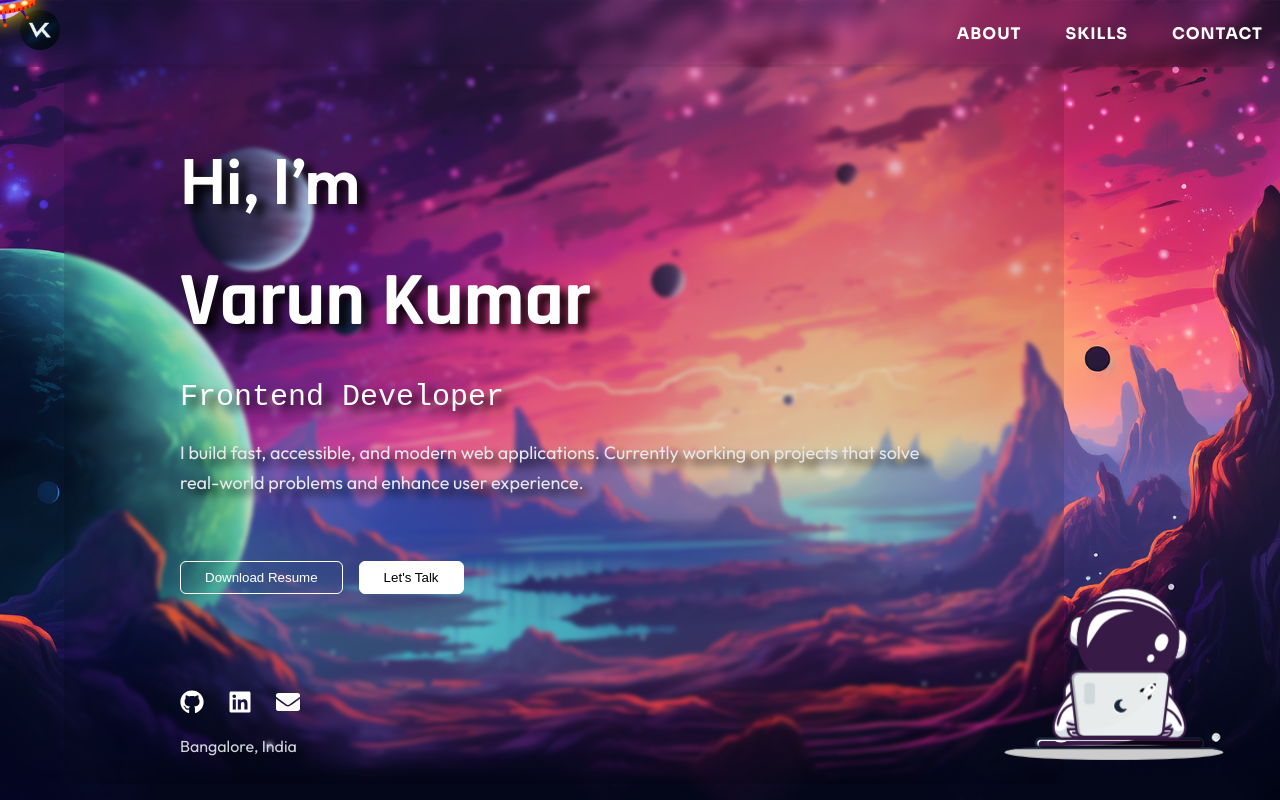
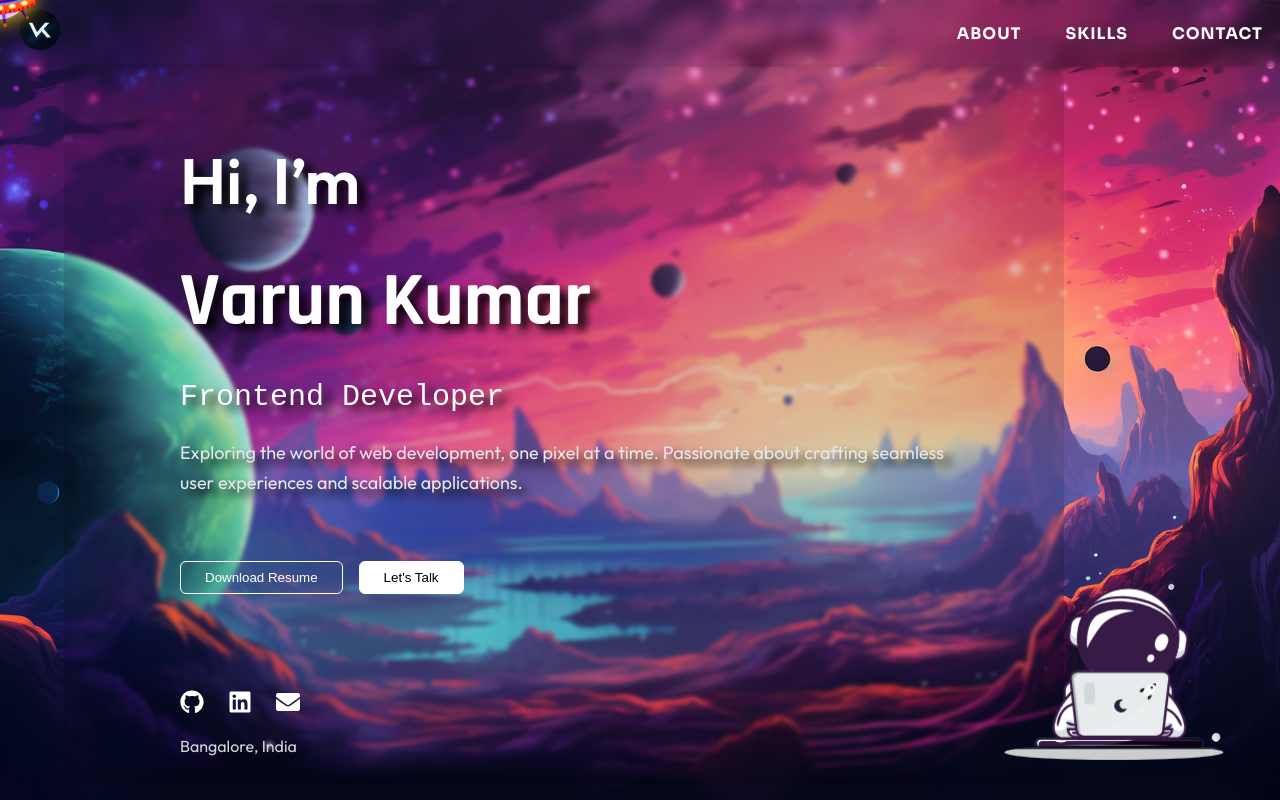
Before and after one commit to VarunYenni/varunkumar-yenni-portfolio, a React (Vite) app: page / in a window 1280 px wide. Shown: the top 800 px of the page. Built offline with nearby package versions, Linux system fonts and the light colour scheme.

Commit message:
refactor(content): update desc

```diff
--- a/src/App.jsx
+++ b/src/App.jsx
@@ -11,7 +11,7 @@ import Journey from "./components/Journey.jsx";
 import { Player } from '@lottiefiles/react-lottie-player';
 import developerAnim from './assets/astroTyping.json';
 import HeroBackground from "./helperComponents/HeroBackground.jsx";
-import useClickOutside from "./CustomHooks/useClickOutside.js";
+import useClickOutside from "./customHooks/useClickOutside.js";
 import ContactModal from "./helperComponents/ContactModal.jsx";
 
 const App = () => {
--- a/src/components/HeroContent.jsx
+++ b/src/components/HeroContent.jsx
@@ -39,9 +39,7 @@ const HeroContent = ({setModalOpen}) => {
                 </motion.h3>
 
                 <motion.p variants={item} className="hero-description">
-                    I build fast, accessible, and modern web applications. Currently
-                    working on projects that solve real-world problems and enhance user
-                    experience.
+                   Exploring the world of web development, one pixel at a time. Passionate about crafting seamless user experiences and scalable applications.
                 </motion.p>
 
                 <motion.div variants={item} className="hero-buttons">
--- a/src/styles/Hero.css
+++ b/src/styles/Hero.css
@@ -59,7 +59,7 @@
     padding-right: 1.5rem;
     background: rgba(0, 0, 0, 0.1);
     text-shadow:  8px 6px 10px black;
-    backdrop-filter: blur(8px);
+    backdrop-filter: blur(3px);
     border-radius: 20px;
     color: white;
 }
@@ -77,7 +77,7 @@
 }
 
 .hero-name {
-    font-size: 2.75rem;
+    font-size: 2.85rem;
     font-weight: 700;
     margin-bottom: 1rem;
     margin-top: 2rem;
@@ -95,7 +95,7 @@
 }
 
 .hero-role {
-    font-size: 2rem;
+    font-size: 1.7rem;
     font-weight: 500;
     color: #fdfdfd;
     margin-bottom: 1.5rem;
```
Also changed, not shown: src/customHooks/useClickOutside.js (renamed from src/CustomHooks/useClickOutside.js).
